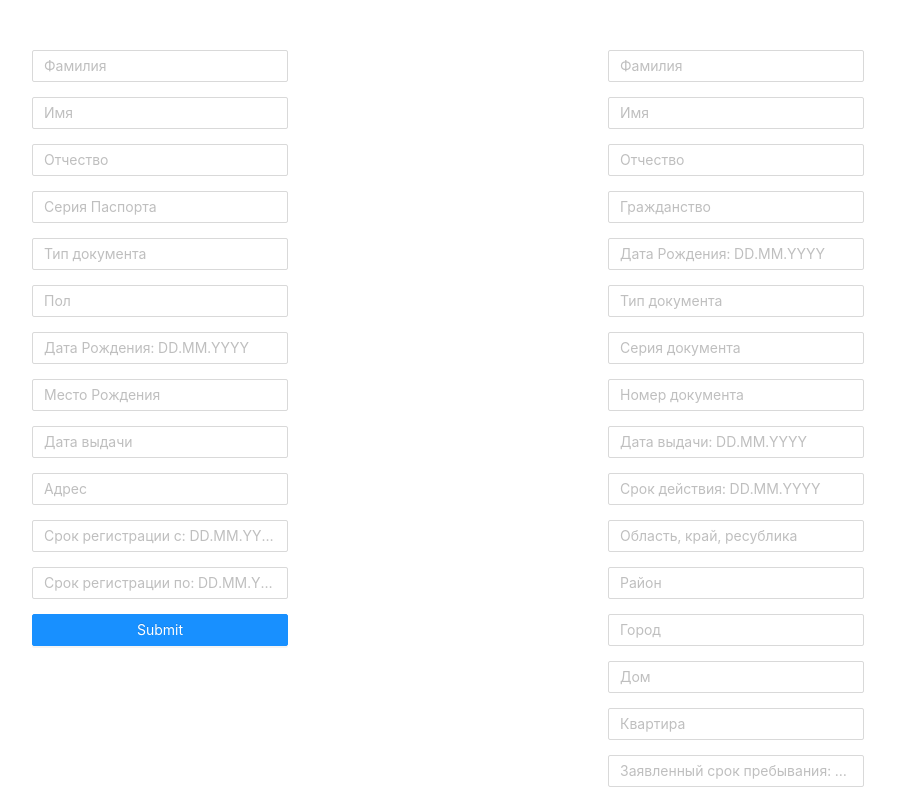
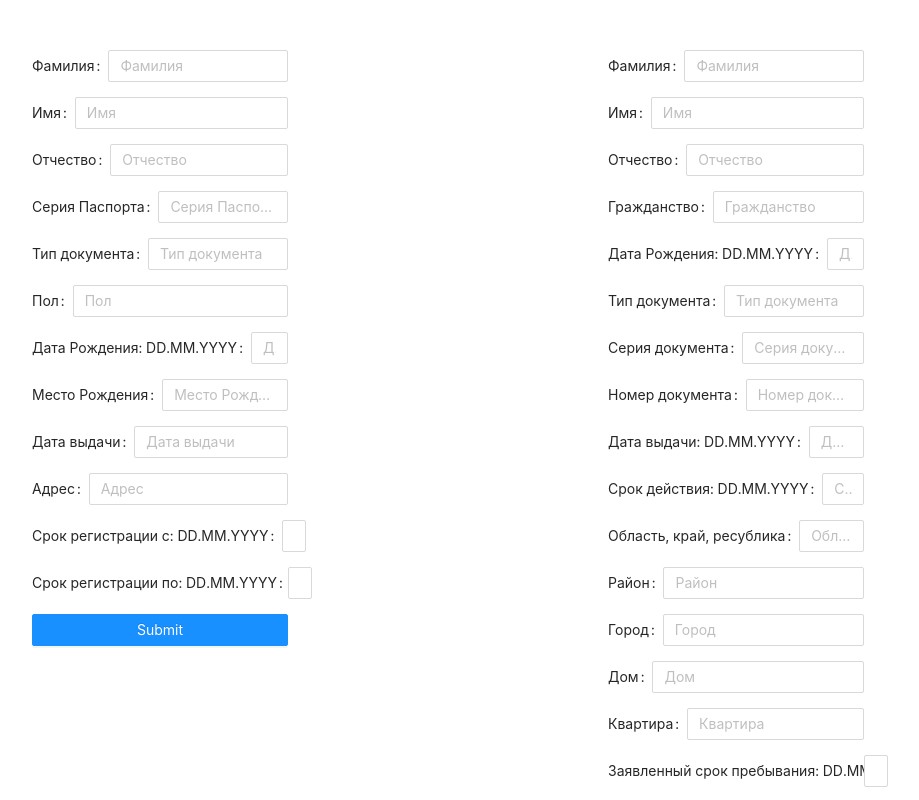
Before and after one commit to evgenyarol/pdf-fe, a React (Create React App) app: page / in a window 1280 px wide. Shown: the top 800 px of the page, without its empty margins (192-1111 px from the left). Built offline with nearby package versions, Linux system fonts and the light colour scheme.

Commit message:
Added labels

```diff
--- a/src/App.tsx
+++ b/src/App.tsx
@@ -44,51 +44,51 @@ function App() {
   return (
     <div className="container">
       <Form name="form1" onFinish={on1FormFinish} className="column">
-        <Form.Item name="lastName">
+        <Form.Item name="lastName" label="Фамилия">
           <Input placeholder="Фамилия" />
         </Form.Item>
 
-        <Form.Item name="firstName">
+        <Form.Item name="firstName" label="Имя">
           <Input placeholder="Имя" />
         </Form.Item>
 
-        <Form.Item name="middleName">
+        <Form.Item name="middleName" label="Отчество">
           <Input placeholder="Отчество" />
         </Form.Item>
 
-        <Form.Item name="documetSeries">
+        <Form.Item name="documetSeries" label="Серия Паспорта">
           <Input placeholder="Серия Паспорта" />
         </Form.Item>
 
-        <Form.Item name="documentType">
+        <Form.Item name="documentType" label="Тип документа">
           <Input placeholder="Тип документа" />
         </Form.Item>
 
-        <Form.Item name="gender">
+        <Form.Item name="gender" label="Пол">
           <Input placeholder="Пол" />
         </Form.Item>
 
-        <Form.Item name="birthday">
+        <Form.Item name="birthday" label="Дата Рождения: DD.MM.YYYY">
           <Input placeholder="Дата Рождения: DD.MM.YYYY" />
         </Form.Item>
 
-        <Form.Item name="placeBirth">
+        <Form.Item name="placeBirth" label="Место Рождения">
           <Input placeholder="Место Рождения" />
         </Form.Item>
 
-        <Form.Item name="issueDate">
+        <Form.Item name="issueDate" label="Дата выдачи">
           <Input placeholder="Дата выдачи" />
         </Form.Item>
 
-        <Form.Item name="address">
+        <Form.Item name="address" label="Адрес">
           <Input placeholder="Адрес" />
         </Form.Item>
 
-        <Form.Item name="startDate">
+        <Form.Item name="startDate" label="Срок регистрации с: DD.MM.YYYY">
           <Input placeholder="Срок регистрации с: DD.MM.YYYY" />
         </Form.Item>
 
-        <Form.Item name="stopDate">
+        <Form.Item name="stopDate" label="Срок регистрации по: DD.MM.YYYY">
           <Input placeholder="Срок регистрации по: DD.MM.YYYY" />
         </Form.Item>
 
@@ -98,83 +98,86 @@ function App() {
       </Form>
 
       <Form name="form2" onFinish={on2FormFinish} className="column">
-        <Form.Item name="lastName">
+        <Form.Item name="lastName" label="Фамилия">
           <Input placeholder="Фамилия" />
         </Form.Item>
 
-        <Form.Item name="firstName">
+        <Form.Item name="firstName" label="Имя">
           <Input placeholder="Имя" />
         </Form.Item>
 
-        <Form.Item name="middleName">
+        <Form.Item name="middleName" label="Отчество">
           <Input placeholder="Отчество" />
         </Form.Item>
 
-        <Form.Item name="countryOfBirth">
+        <Form.Item name="countryOfBirth" label="Гражданство">
           <Input placeholder="Гражданство" />
         </Form.Item>
 
-        <Form.Item name="birthday">
+        <Form.Item name="birthday" label="Дата Рождения: DD.MM.YYYY">
           <Input placeholder="Дата Рождения: DD.MM.YYYY" />
         </Form.Item>
 
-        <Form.Item name="documentType">
+        <Form.Item name="documentType" label="Тип документа">
           <Input placeholder="Тип документа" />
         </Form.Item>
 
-        <Form.Item name="documetSeries">
+        <Form.Item name="documetSeries" label="Серия документа">
           <Input placeholder="Серия документа" />
         </Form.Item>
 
-        <Form.Item name="documetNumber">
+        <Form.Item name="documetNumber" label="Номер документа">
           <Input placeholder="Номер документа" />
         </Form.Item>
 
-        <Form.Item name="documentIssueDate">
+        <Form.Item name="documentIssueDate" label="Дата выдачи: DD.MM.YYYY">
           <Input placeholder="Дата выдачи: DD.MM.YYYY" />
         </Form.Item>
 
-        <Form.Item name="documentExpireDate">
+        <Form.Item name="documentExpireDate" label="Срок действия: DD.MM.YYYY">
           <Input placeholder="Срок действия: DD.MM.YYYY" />
         </Form.Item>
 
-        <Form.Item name="placeOfResidence">
+        <Form.Item name="placeOfResidence" label="Область, край, ресублика">
           <Input placeholder="Область, край, ресублика" />
         </Form.Item>
 
-        <Form.Item name="area">
+        <Form.Item name="area" label="Район">
           <Input placeholder="Район" />
         </Form.Item>
 
-        <Form.Item name="cityName">
+        <Form.Item name="cityName" label="Город">
           <Input placeholder="Город" />
         </Form.Item>
 
-        <Form.Item name="houseNumber">
+        <Form.Item name="houseNumber" label="Дом">
           <Input placeholder="Дом" />
         </Form.Item>
 
-        <Form.Item name="apartmentNumber">
+        <Form.Item name="apartmentNumber" label="Квартира">
           <Input placeholder="Квартира" />
         </Form.Item>
 
-        <Form.Item name="stayDate">
+        <Form.Item
+          name="stayDate"
+          label="Заявленный срок пребывания: DD.MM.YYYY"
+        >
           <Input placeholder="Заявленный срок пребывания: DD.MM.YYYY" />
         </Form.Item>
 
-        <Form.Item name="ownerLastName">
+        <Form.Item name="ownerLastName" label="Фамилия принимающей стороны">
           <Input placeholder="Фамилия принимающей стороны" />
         </Form.Item>
 
-        <Form.Item name="ownerFirstName">
+        <Form.Item name="ownerFirstName" label="Имя принимающей стороны">
           <Input placeholder="Имя принимающей стороны" />
         </Form.Item>
 
-        <Form.Item name="ownerMiddleName">
+        <Form.Item name="ownerMiddleName" label="Отчество принимающей стороны">
           <Input placeholder="Отчество принимающей стороны" />
         </Form.Item>
 
-        <Form.Item name="gender">
+        <Form.Item name="gender" label="Пол: M \ Ж">
           <Input placeholder="Пол: M \ Ж" />
         </Form.Item>
 
```
